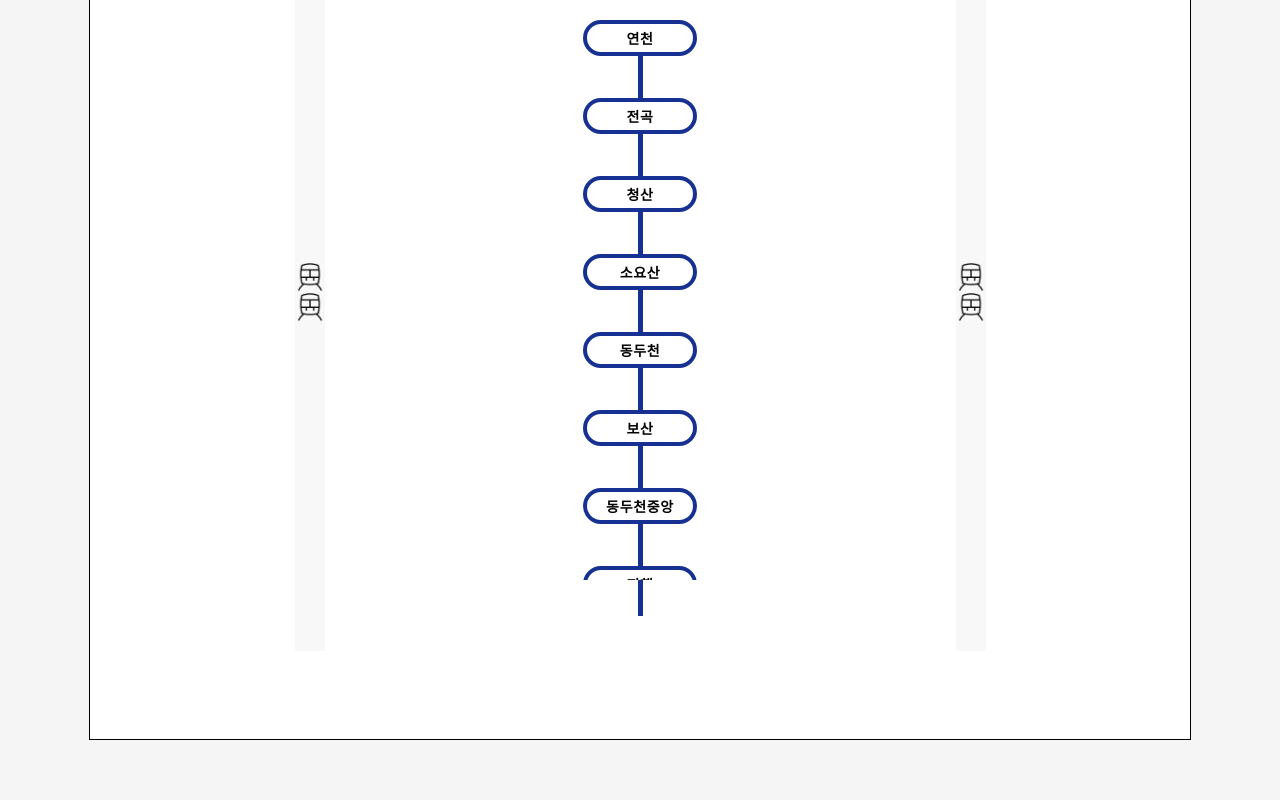
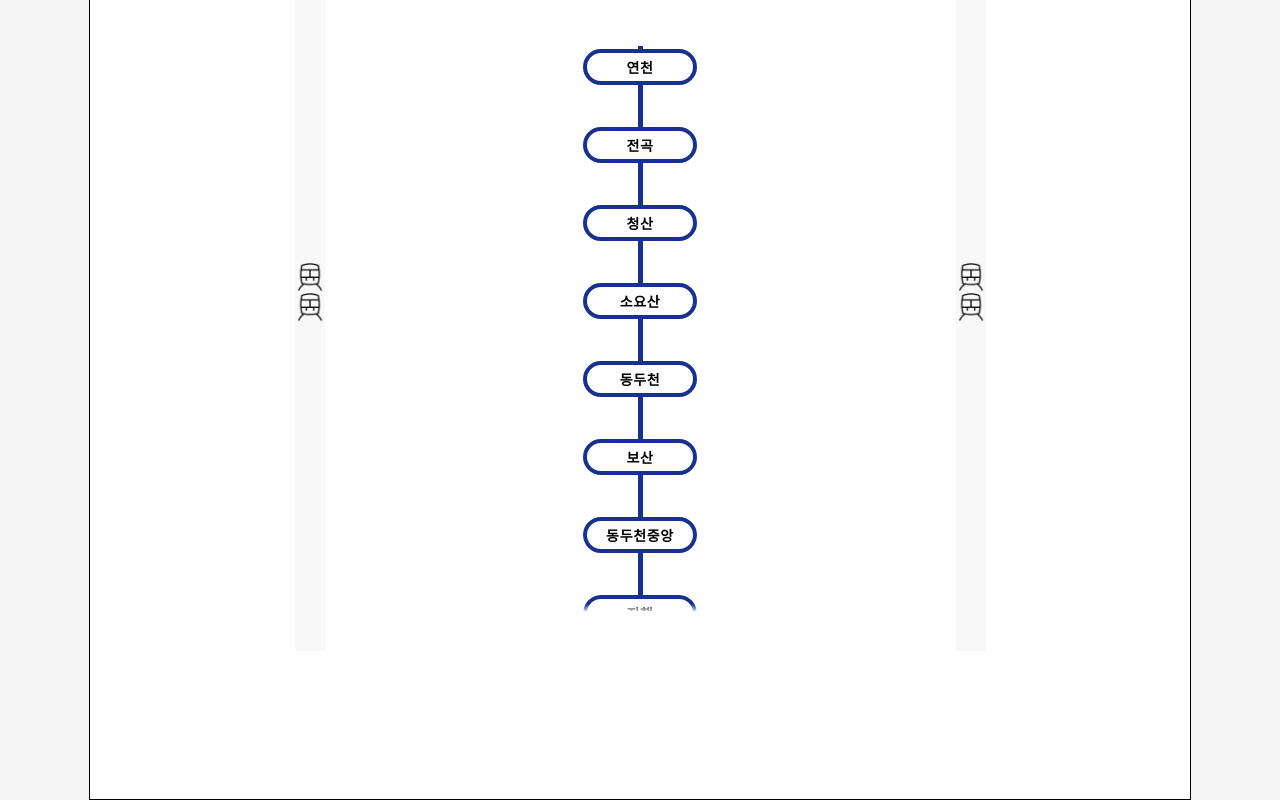
Before and after one commit to PwaFirstProjectTeam3/team3-pj, a React (Vite) app: page /linesdetail/1 in a window 1280 px wide. Shown: the part 411-1211 px from the top of the page. Before the commit the page ends 1176 px from the top, so only its background shows below. Built offline with nearby package versions, Linux system fonts and the light colour scheme.

Commit message:
251017 station7, 8에서 스크롤이 맨 상단일 때/ 너비가 station7이 마지막일 때 / station8이 마지막일 때 구분해서 그라데이션 주고 스크롤 내리면 그라데이션 제거(상/하단 포인트 제거 미완)

```diff
--- a/src/components/linesdetail/LinesDetail.css
+++ b/src/components/linesdetail/LinesDetail.css
@@ -4,13 +4,55 @@
 
 .linesdetail-web-container {
   width: 100%; /* 보이는 웹페이지 화면 너비 길이 지정*/
-  height: 100dvh; /* 보이는 웹페이지 화면 너비 길이 지정 */
+  height: 100%; /* 보이는 웹페이지 화면 너비 길이 지정 */
   display: flex; /* 카드 박스 전체를 중앙 정렬 */
   justify-content: center;
   --line-color: #000000;
 }
 
 *, *::before, *::after { box-sizing: border-box; }
+
+/* 컨테이너 지정 (부모가 .linesdetail-stations를 감싸고 있어야 함) */
+.linesdetail-stationscontainer {
+  container-type: inline-size;
+  container-name: stations;
+}
+
+/* 기본 해제 */
+.linesdetail-stations .linesdetail-station {
+  -webkit-mask-image: none;
+  mask-image: none;
+}
+
+@container stations (max-width: 951px) {
+  .linesdetail-stations.at-top .linesdetail-station:nth-of-type(7) {
+    -webkit-mask-image: linear-gradient(to bottom, rgba(0,0,0,1) 50%, rgba(0,0,0,0));
+    mask-image: linear-gradient(to bottom, rgba(0,0,0,1) 50%, rgba(0,0,0,0));
+    -webkit-mask-repeat: no-repeat; mask-repeat: no-repeat;
+    -webkit-mask-size: 100% 50%;   mask-size: 100% 50%;
+    overflow: hidden;
+  }
+  .linesdetail-stations.at-top .linesdetail-station:nth-of-type(8) {
+    -webkit-mask-image: none; mask-image: none;
+    overflow: visible;
+  }
+}
+
+/* 큰 컨테이너: 8만 페이드 (atTop일 때만) */
+@container stations (min-width: 952px) {
+  .linesdetail-stations.at-top .linesdetail-station:nth-of-type(7) {
+      -webkit-mask-image: none;
+      mask-image: none;
+      overflow: visible;
+  }
+  .linesdetail-stations.at-top .linesdetail-station:nth-of-type(8) {
+    -webkit-mask-image: linear-gradient(to bottom, rgba(0,0,0,1) 50%, rgba(0,0,0,0));
+    mask-image: linear-gradient(to bottom, rgba(0,0,0,1) 50%, rgba(0,0,0,0));
+    -webkit-mask-repeat: no-repeat; mask-repeat: no-repeat;
+    -webkit-mask-size: 100% 50%;   mask-size: 100% 50%;
+    overflow: hidden;
+  }
+}
 
 .linesdetail-container {
   container-type: inline-size; /* cqw 단위 사용(컨테이너 크기 기반 반응형 너비 단위, 컨테이너 기준 (width)) */
@@ -31,7 +73,6 @@
   flex-direction: column;
   justify-content: flex-end;
   align-items: center;
-  overflow: hidden;
 }
 
 .linesdetail-textbox {
@@ -70,17 +111,16 @@
   height: inherit;
   max-width: 1148px;
   margin-inline: auto;
-  padding-inline: 25px;
+  padding-inline: 25px 25px;
   position: relative;
-  overflow: hidden;
 }
 
-.linesdetail-linebox, .linesdetail-hideboxes {
+.linesdetail-linebox {
   container-type: inline-size;
   width: clamp(344px, calc(90vw - 50px), 1148px);
   max-width: 100%; /* 보강용 */
   margin-inline: auto;     /* 가로 중앙 */
-  height: auto;
+  height: 100%;
   position: absolute;
   top: 35px;
   left: 0;                 /* 둘 다 줘야 함 */
@@ -91,48 +131,116 @@
   align-items: center;
   background-color: #fff;
   border: 1px solid #000;
+
 }
 
 .linesdetail-line {
   width: 5px; /* 너비 고정 */
   height: clamp( 614px, calc(554.1849866px + 14.87935657cqw), /* = 554.1849866px + 0.1487935657 * 100cqw */ 725px );
   position: relative;
-  display: inline-block;
+  display: flex;
+  align-self: center;
   background-color: var(--line-color);
   z-index: 5;
   border: none;
 }
 
+.linesdetail-hideboxes {
+  container-type: inline-size;
+  width: clamp(344px, calc(90vw - 50px), 1148px);
+  max-width: 100%; /* 보강용 */
+  margin-inline: auto;     /* 가로 중앙 */
+  height: 100%;
+  position: absolute;
+  top: 35px;
+  left: 0;                 /* 둘 다 줘야 함 */
+  right: 0;
+  bottom: 25px;
+  display: flex;
+  justify-content: center;
+  align-items: space-between;
+}
+
+/* 부모: JS가 --extra, --scroll-progress를 세팅하고
+   .at-top / .at-bottom 클래스를 토글 */
 .linesdetail-hideboxesverticallength {
-  width: 100%;
-  height: clamp( 614px, calc(554.1849866px + 14.87935657cqw), /* 동일 공식 */ 725px );
+  container-type: size;
+  width: clamp(344px, calc(90vw - 50px), 1148px);
+  /* 높이는 너의 기존 값 유지 가능 */
   position: relative;
   display: flex;
   flex-direction: column;
   justify-content: center;
-  z-index: 7;
+
+  /* JS에서 세팅되는 값 */
+  --extra: 0;                 /* (line 높이 - view 높이), 단위 없는 숫자 */
+  --scroll-progress: 0;       /* 0 = 최상단, 1 = 최하단 */
+
+  /* 분배(합은 항상 extra) */
+  --p: var(--scroll-progress, 0);
+  --extra-px: calc(var(--extra, 0) * 1px);
+  --share-top:    max(0px, calc(var(--extra-px) * var(--p)));
+  --share-bottom: max(0px, calc(var(--extra-px) * (1 - var(--p))));
+
+  /* 보너스: 최상단/최하단에서만 +19px */
+  --edge-bonus: 19px;
+  --edge-top: 0;      /* .at-top일 때 1 (JS가 토글) */
+  --edge-bottom: 0;   /* .at-bottom일 때 1 (JS가 토글) */
+  --bonus-top:    calc(var(--edge-bonus) * var(--edge-top));
+  --bonus-bottom: calc(var(--edge-bonus) * var(--edge-bottom));
 }
 
-.linesdetail-hidebox1 {
-  width: 200px;
-  height: 35px;
+/* 공통 기본값: 항상 ≥ 183px 유지 */
+.linesdetail-hidebox1,
+.linesdetail-hidebox2 {
+  width: 20px;
+  --min: 183px;        /* ✅ 최소 183px로 고정 */
+  --pref: 5cqh;        /* 필요 시 조정해도 됨 */
+  --max: 202px;        /* 필요 시 상한(옵션) */
+  --base: clamp(var(--min), var(--pref), var(--max));
   position: absolute;
-  top: 0;
   display: grid;
   place-self: center;
-  background: #FFFFFF;
+  background: #fff;
   z-index: 20;
 }
 
+/* 위쪽 박스 = base + scroll 분배 + (최상단일 때만 +19px)
+   min/max로 최종 높이도 바닥/천장 보호 */
+.linesdetail-hidebox1 {
+  top: 0;
+  height: min(
+    var(--max),
+    max(
+      var(--min),
+      calc(var(--base) + var(--share-top) + var(--bonus-top))
+    )
+  );
+  border-top: solid 1px #000;
+}
+
+/* 아래쪽 박스 = base + scroll 분배 + (최하단일 때만 +19px) */
 .linesdetail-hidebox2 {
-  width: 20px;
-  height: 35px;
   position: absolute;
   bottom: 0;
-  display: grid;
-  place-self: center;
-  background: #FFFFFF;
-  z-index: 20;
+  height: min(
+    var(--max),
+    max(
+      var(--min),
+      calc(var(--base) + var(--share-bottom) + var(--bonus-bottom))
+    )
+  );
+  border-bottom: solid 1px #000;
+}
+
+/* 상태 클래스 (JS에서 하나만 토글) */
+.linesdetail-hideboxesverticallength.at-top {
+  --edge-top: 1;
+  --edge-bottom: 0;
+}
+.linesdetail-hideboxesverticallength.at-bottom {
+  --edge-top: 0;
+  --edge-bottom: 1;
 }
 
 .linesdetail-stationscontainer {
--- a/src/components/linesdetail/LinesDetail.jsx
+++ b/src/components/linesdetail/LinesDetail.jsx
@@ -5,116 +5,101 @@ import LINE_COLORS from "../../configs/lineColors.js";
 import "./LinesDetail.css";
 
 
-function LinesDetail() {
+function LinesDetailCopy() {
 
   const navigate = useNavigate();
 
+
+  // 호선 표기 url에서 빼서 화면에 표시
   const { lineId } = useParams();
   const lineNum = lineId.replace('line', '') + '호선';
 
+
+  // 색상 호선 별로 나누기
   const lineColor = useMemo(
     () => LINE_COLORS[lineNum] ?? "#000000",
     [lineNum]
   );
 
+
   // ROUTE_DISPLAY만 사용
   const stations = useMemo(() => {
     const names =
+
     Array.isArray(ROUTE_DISPLAY[lineNum]) ? ROUTE_DISPLAY[lineNum] : [];
     return names.map((stationName, i) => ({ name: String(stationName), idx: i }));
+
   }, [lineNum]);
+
 
   // 호선 표기
   const readLineTag = (name) => {
+
     const matchResult =
+
     String(name).match(/([0-9]+)[ ]*호선/);
-    return matchResult ? { num: matchResult[1], label: "호선" } : { num: String(name), label: "" };
+    return matchResult ?
+    { num: matchResult[1], label: "호선" } :
+    { num: String(name), label: "" };
+
   };
+
   const { num: lineNumOnly, label: lineLabel } = readLineTag(lineNum);
+
 
   // Refs
   const stationRef = useRef(null);
-  const listRef = useRef(null);
-  const lineRef = useRef(null);
-  const hideTopRef = useRef(null);
-  const hideBottomRef = useRef(null);
-  const recalculateRef = useRef(() => {});
+  const linesDetailStationsRef = useRef(null);
+  const linesDetailLineRef = useRef(null);
+  const scopeRef = useRef(null);
 
-  // 드래그/리사이즈 등 보정 로직
-  useEffect(() => {
-    const station1 = stationRef.current;
-    const stations = listRef.current;
-    const line = lineRef.current;
-    const hideboxTop = hideTopRef.current;
-    const hideboxBottom = hideBottomRef.current;
-    if (!station1 || !stations || !line || !hideboxTop || !hideboxBottom) return;
+  // 드래그/리사이즈/그라디언트 해제 등 보정 로직
+ useEffect(() => {
+  const linesDetailStations = linesDetailStationsRef.current;
+  const linesDetailLine     = linesDetailLineRef.current;
+  const scope               = scopeRef.current; // .linesdetail-hideboxesverticallength
+  if (!linesDetailStations || !linesDetailLine || !scope) return;
 
-    // 드래그 스크롤
-    station1.setAttribute("draggable", "true");
-    let lastY = null;
-    const onStart = () => { lastY = null; };
-    const onDrag = (e) => {
-      if (e.clientY === 0) return;
-      if (lastY !== null) stations.scrollTop -= (e.clientY - lastY);
-      lastY = e.clientY;
-      recalculateRef.current();
-    };
+  const apply = () => {
+    const lineH    = linesDetailLine.getBoundingClientRect().height;
+    const viewH    = linesDetailStations.clientHeight;
+    const extra    = Math.max(0, lineH - viewH);
+    const maxScroll= Math.max(1, linesDetailStations.scrollHeight - linesDetailStations.clientHeight);
+    const progress = linesDetailStations.scrollTop / maxScroll;
 
-    const onEnd = () => { lastY = null; };
-    station1.addEventListener("dragstart", onStart);
-    station1.addEventListener("drag", onDrag);
-    station1.addEventListener("dragend", onEnd);
+    // CSS 변수 전달
+    scope.style.setProperty("--extra", String(extra));
+    scope.style.setProperty("--scroll-progress", String(progress));
 
-    // hidebox 높이 계산
-    const MIN = 35, BLEED = 0;
-    const clamp = (v, a, b) => Math.max(a, Math.min(b, v));
-    const recalc = () => {
-      requestAnimationFrame(() => {
-        const lineH = line.getBoundingClientRect().height;
-        const viewH = stations.getBoundingClientRect().height;
-        const extra = Math.max(0, lineH - viewH);
-        const half  = extra / 2;
-        const maxScroll  = stations.scrollHeight - stations.clientHeight;
-        const topScroll  = stations.scrollTop;
-        const bottomGap  = maxScroll - topScroll;
-        const topNeed    = half - topScroll + BLEED;
-        const bottomNeed = half - bottomGap + BLEED;
-        const topH = clamp(Math.ceil(topNeed + MIN), MIN, extra + MIN);
-        const botH = clamp(Math.ceil(bottomNeed + MIN), MIN, extra + MIN);
-        hideboxTop.style.height = `${topH}px`;
-        hideboxBottom.style.height = `${botH}px`;
-      });
-    };
+    // 최상/최하 판정 (약간의 여유)
+    const atTop    = linesDetailStations.scrollTop <= 0;
+    const atBottom = linesDetailStations.scrollTop >= (maxScroll - 1);
 
-    recalculateRef.current = recalc;
-    const onScroll = () => recalc();
-    stations.addEventListener("scroll", onScroll);
-    const ro = new ResizeObserver(() => recalc());
-    ro.observe(line);
-    ro.observe(stations);
-    window.addEventListener("resize", recalc);
-    const mo = new MutationObserver(() => recalc());
-    mo.observe(stations, { childList: true, subtree: true });
-    if (document.fonts && document.fonts.ready) {
-      document.fonts.ready.then(() => recalc());
-    }
-    recalc();
-    requestAnimationFrame(recalc);
-    return () => {
-      station1.removeEventListener("dragstart", onStart);
-      station1.removeEventListener("drag", onDrag);
-      station1.removeEventListener("dragend", onEnd);
-      stations.removeEventListener("scroll", onScroll);
-      window.removeEventListener("resize", recalc);
-      ro.disconnect();
-      mo.disconnect();
-    };
-  }, [stations.length]); // ← 역 개수 변동에 반응
+    // hidebox 보너스용 클래스 (scope에!)
+    scope.classList.toggle("at-top",    atTop && !atBottom);
+    scope.classList.toggle("at-bottom", atBottom && !atTop);
 
-  useEffect(() => {
-    recalculateRef.current && recalculateRef.current();
-  }, [stations.length]);
+    // (그라디언트용) 리스트에도 at-top 유지하고 싶다면 그대로 두기
+    linesDetailStations.classList.toggle("at-top", atTop);
+  };
 
+  const ro = new ResizeObserver(apply);
+  ro.observe(linesDetailStations);
+  ro.observe(linesDetailLine);
+  linesDetailStations.addEventListener("scroll", apply, { passive: true });
+  if (document.fonts?.ready) document.fonts.ready.then(apply);
+  apply();
+
+  return () => {
+    ro.disconnect();
+    linesDetailStations.removeEventListener("scroll", apply);
+  };
+}, []);
+
+
+
+
+  // 지하철 실시간 api ui만
   useEffect(() => {
     const imageUp = document.querySelector('.linesdetail-subway-up-image')
     const imageDown =document.querySelector('.linesdetail-subway-down-image')
@@ -132,10 +117,7 @@ function LinesDetail() {
     return () => stations.forEach((el) => el.removeEventListener('click', onClicked));
   },[]);
 
-  const goToDetails = (station) => {
-    navigate(`/linesdetail/${lineId}/details/${station}`)
-  }
-
+  // 지하철 실시간 api ui만(자세한 지하철 정보)
   useEffect(() => {
   const popPop = document.querySelector('.linesdetail-subway-up-p');
   const image1 = document.querySelector('.linesdetail-subway-up-image');
@@ -153,40 +135,38 @@ function LinesDetail() {
   };
 }, []); // ✅ mount/unmount 시 한 번만 등록
 
-useEffect(() => {
-  const topToScroll = document.querySelector(".linesdetail-stations");
-  const basis = document.querySelector(".linesdetail-stationscontainer"); // 필요 시
-  if (!topToScroll) return;
 
-  const apply = () => {
-    const width = (basis ?? topToScroll).getBoundingClientRect().width;
-    const isSmallPage = width <= 789.5;
-    const atTop = topToScroll.scrollTop <= 0;
+  // detail 링크
+  const goToDetails = (station) => {
+    navigate(`/linesdetail/${lineId}/details/${station}`)
+  }
 
-    // 초기화
-    topToScroll.querySelectorAll(".station7, .station8").forEach(el => {
-      el.style.removeProperty("clip-path");
-      el.style.removeProperty("overflow");
-    });
 
-    if (!atTop)
-      return;
+  // 그라디언트 반영/해제
+  const linesDetailGradientRef = useRef(null);
 
-    const loopAndBranchLinePageWidth = isSmallPage ? ".station7" : ".station8";
-    const target = topToScroll.querySelector(loopAndBranchLinePageWidth);
+  useEffect(() => {
+    const linesDetailGradient = linesDetailGradientRef.current;
+    if (!linesDetailGradient) return;
 
-    if (target) {
-      target.style.overflow = "hidden";
-      target.style.setProperty("clip-path", "inset(0 0 50% 0)", "important");
-    }
-  };
+    const handleScroll = () => {
+      const isTop = linesDetailGradient.scrollTop <= 0;
 
-  const checkStationMask = new ResizeObserver(apply);
-  checkStationMask.observe(topToScroll);
-  topToScroll.addEventListener("scroll", apply, { passive: true });
-  apply();
-  return () => { checkStationMask.disconnect(); topToScroll.removeEventListener("scroll", apply); };
-}, []);
+      // 스크롤이 맨 위면 at-top 클래스 추가, 아니면 제거
+      if (isTop) {
+        linesDetailGradient.classList.add("at-top");
+      } else {
+        linesDetailGradient.classList.remove("at-top");
+      }
+    };
+
+    // 초기 상태 반영
+    handleScroll();
+    linesDetailGradient.addEventListener("scroll", handleScroll, { passive: true });
+    return () => linesDetailGradient.removeEventListener("scroll", handleScroll);
+  }, []);
+
+
 
   return (
     <div className="linesdetail-web-container" style={{ "--line-color": lineColor }}>
@@ -203,7 +183,7 @@ useEffect(() => {
             {/* 안쪽 박스틀 */}
             <div className="linesdetail-linebox">
               {/* 노선  */}
-              <div className="linesdetail-line" ref={lineRef} />
+              <div className="linesdetail-line" ref={linesDetailLineRef} />
             </div>
             {/* 실시간 지하철 위치 */}
             <div className="linesdetail-subwaysbox">
@@ -221,12 +201,12 @@ useEffect(() => {
             </div>
             {/* 제일 위/아래 스크롤 시 튀어나온 선 없애주는 박스들 */}
             <div className="linesdetail-hideboxes">
-              <div className="linesdetail-hideboxesverticallength">
-                <div className="linesdetail-hidebox1" ref={hideTopRef} />
-                <div className="linesdetail-hidebox2" ref={hideBottomRef} />
+              <div className="linesdetail-hideboxesverticallength" ref={scopeRef}>
+                <div className="linesdetail-hidebox1" />
+                <div className="linesdetail-hidebox2" />
             {/* 역들(7자 이상 ... 붙임) */}
                 <div className="linesdetail-stationscontainer">
-                  <div className="linesdetail-stations linesdetail-hide-scrollbar" ref={listRef}>
+                  <div className="linesdetail-stations linesdetail-hide-scrollbar" ref={linesDetailStationsRef}>
                     {stations.map(({ name }, idx) => {
 
                     const branchLine = name.includes("지선");
@@ -240,7 +220,7 @@ useEffect(() => {
                     "linesdetail-station",
                     branchLine && "linesdetail-branchLine",
                     loopLine && "linesdetail-loopLine",
-                    "station1",
+                    "stationDrag",
                     idx === 6 && "station7",
                     idx === 7 && "station8",
                     ].join(" ");
@@ -266,4 +246,5 @@ useEffect(() => {
     </div>
   );
 }
-export default LinesDetail;
+
+export default LinesDetailCopy;
```
Lines whose indentation alone changed are shown as unchanged.
